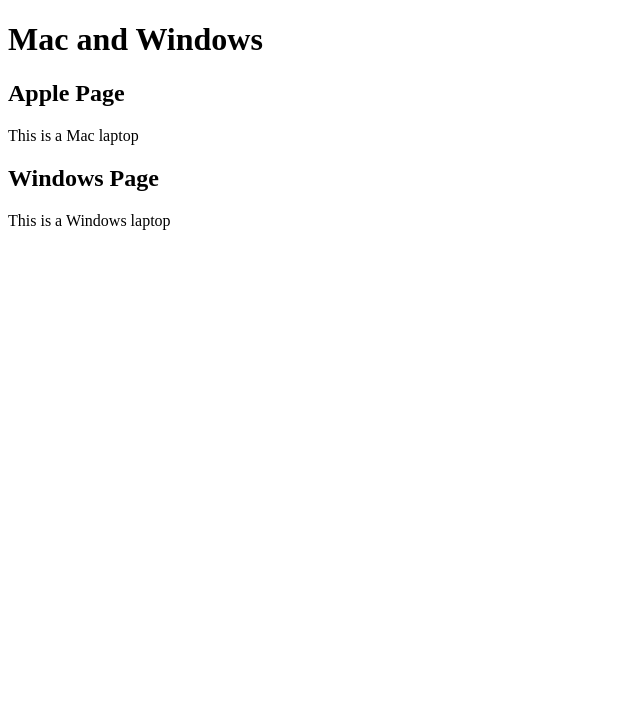
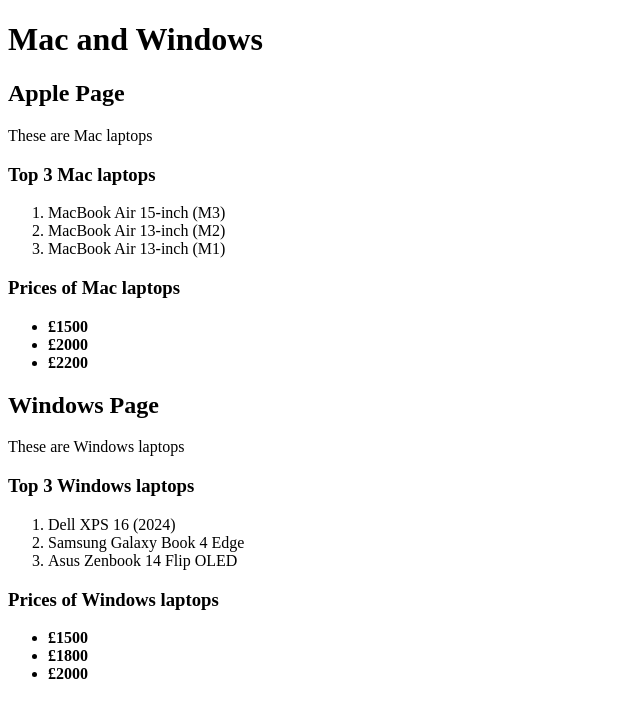
Before and after one commit to TobyWang1/mac-and-windows-test, a plain HTML site: page index.html in a window 1280 px wide. Shown: the whole page, without its empty margins (0-640 px from the left). Drawn offline with Linux system fonts and the light colour scheme.

Commit message:
tasks 6-9

```diff
--- a/index.html
+++ b/index.html
@@ -2,6 +2,30 @@
 <title>My Page</title>
 <h1>Mac and Windows</h1>
 <h2>Apple Page</h2>
-<p>This is a Mac laptop</p>
+<p>These are Mac laptops</p>
+<h3>Top 3 Mac laptops</h3>
+<ol>
+    <li>MacBook Air 15-inch (M3)</li>
+    <li>MacBook Air 13-inch (M2)</li>
+    <li>MacBook Air 13-inch (M1)</li>
+</ol>
+<h3>Prices of Mac laptops</h3>
+<ul>
+    <li><strong>£1500</strong></li>
+    <li><strong>£2000</strong></li>
+    <li><strong>£2200</strong></li>
+</ul>
 <h2>Windows Page</h2>
-<p>This is a Windows laptop</p>
+<p>These are Windows laptops</p>
+<h3>Top 3 Windows laptops</h3>
+<ol>
+    <li>Dell XPS 16 (2024)</li>
+    <li>Samsung Galaxy Book 4 Edge</li>
+    <li>Asus Zenbook 14 Flip OLED </li>
+</ol>
+<h3>Prices of Windows laptops</h3>
+<ul>
+    <li><strong>£1500</strong></li>
+    <li><strong>£1800</strong></li>
+    <li><strong>£2000</strong></li>
+</ul>
```
